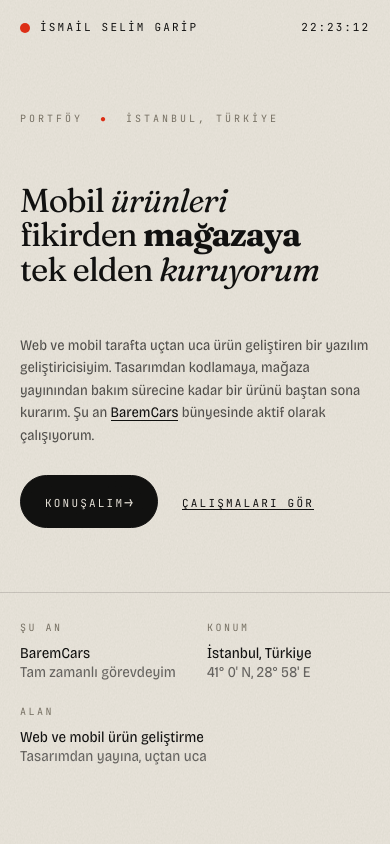
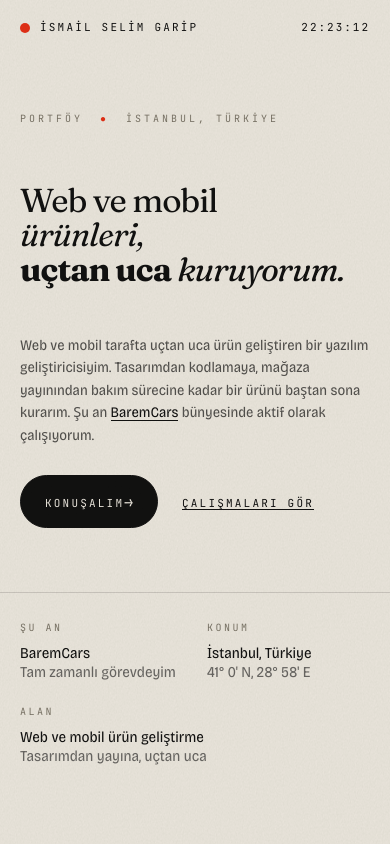
Before and after one commit to ismailselimm/ismailselim-website, a React (Vite) app: page / in a window 390 px wide. Shown: the top 844 px of the page. Built offline with nearby package versions, Linux system fonts and the light colour scheme.

Commit message:
Hero h1: 'Mobil ürünleri/fikirden mağazaya/tek elden kuruyorum' → 'Web ve mobil/ürünleri,/uçtan uca kuruyorum.'

```diff
--- a/src/components/Hero.tsx
+++ b/src/components/Hero.tsx
@@ -65,31 +65,31 @@ export default function Hero() {
       {/* Main display headline */}
       <div className="mx-auto mt-14 max-w-[1600px] px-5 md:mt-20 md:px-10">
         <h1 className="font-display text-balance text-[8.5vw] leading-[1.05] tracking-[-0.03em] md:text-[6.4vw] lg:text-[5.8vw]">
-          <span data-reveal-word className="inline-block opacity-0">Mobil</span>{' '}
+          <span data-reveal-word className="inline-block opacity-0">Web</span>{' '}
+          <span data-reveal-word className="inline-block opacity-0">ve</span>{' '}
+          <span data-reveal-word className="inline-block opacity-0">mobil</span>
+          <br />
           <span
             data-reveal-word
             className="inline-block italic opacity-0 wonk"
             style={{ fontVariationSettings: '"opsz" 144, "SOFT" 90, "WONK" 1, "wght" 380' }}
           >
-            ürünleri
+            ürünleri,
           </span>
           <br />
-          <span data-reveal-word className="inline-block opacity-0">fikirden</span>{' '}
           <span
             data-reveal-word
             className="inline-block opacity-0"
             style={{ fontVariationSettings: '"opsz" 144, "SOFT" 30, "wght" 700' }}
           >
-            mağazaya
-          </span>
-          <br />
-          <span data-reveal-word className="inline-block opacity-0">tek elden</span>{' '}
+            uçtan uca
+          </span>{' '}
           <span
             data-reveal-word
             className="inline-block italic opacity-0"
             style={{ fontVariationSettings: '"opsz" 144, "SOFT" 100, "wght" 400' }}
           >
-            kuruyorum
+            kuruyorum.
           </span>
         </h1>
       </div>
```
